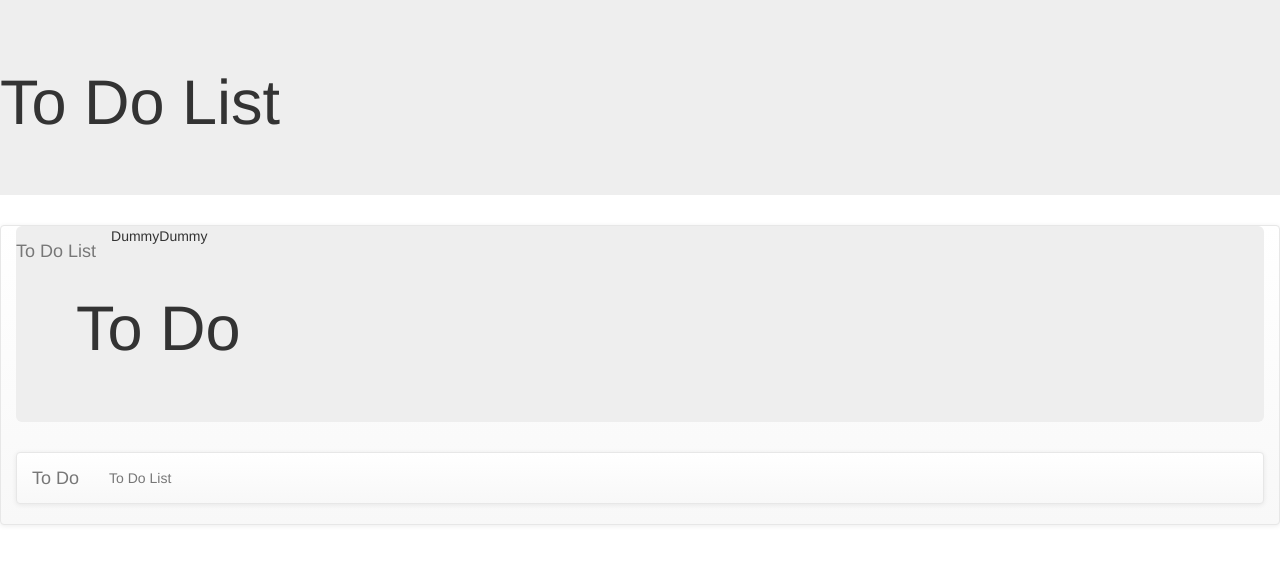
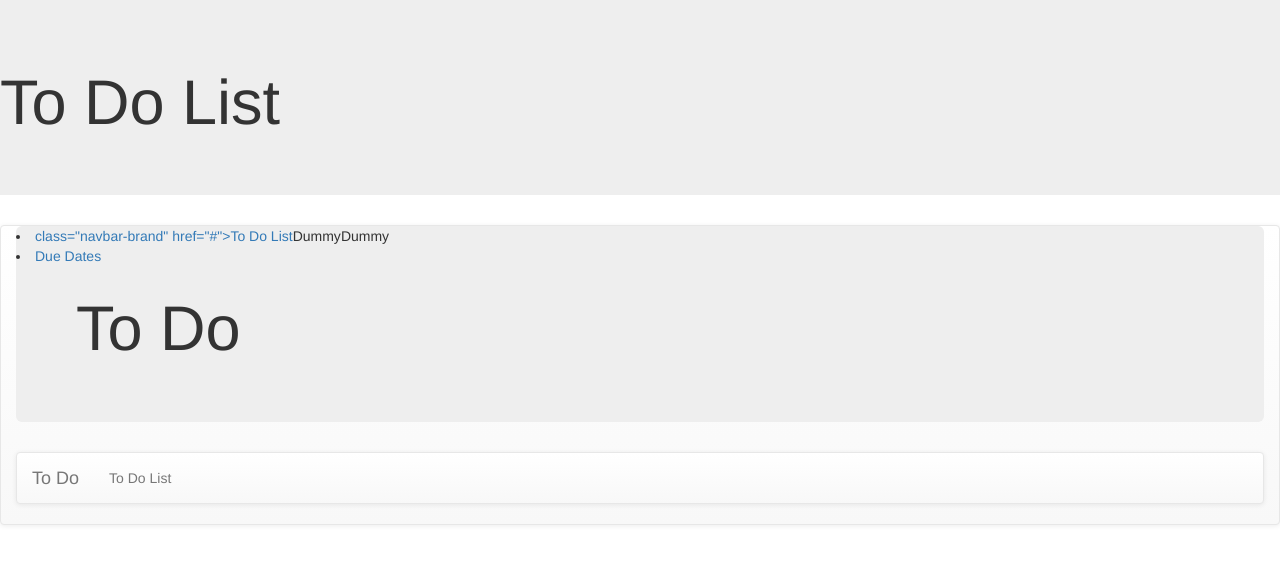
Before and after one commit to jnorberg1550/ToDoList, a Django app: template ToDoList/ToDoApp/templates/base.html in a window 1280 px wide. Shown: the top 564 px of the page. Run offline with Django 3.2, Linux system fonts and the light colour scheme; the template is opened without the code that fills it, so the values that code supplies are empty; some libraries are stand-ins or nearby versions.

Commit message:
Update base.html

```diff
--- a/ToDoList/ToDoApp/templates/base.html
+++ b/ToDoList/ToDoApp/templates/base.html
@@ -13,7 +13,8 @@
    <nav class="navbar navbar-default">
    <div class="container-fluid">
 <div class="navbar-header">
-<a class="navbar-brand" href="{% url 'index' %}">To Do List</a>
+<li><a> class="navbar-brand" href="{% url 'index' %}">To Do List</a>
+<li><a href="{% url 'types' %}">Due Dates</a></li>
 </div>
 <ul class="nav navbar-nav">
 <li>Dummy</li>
```
